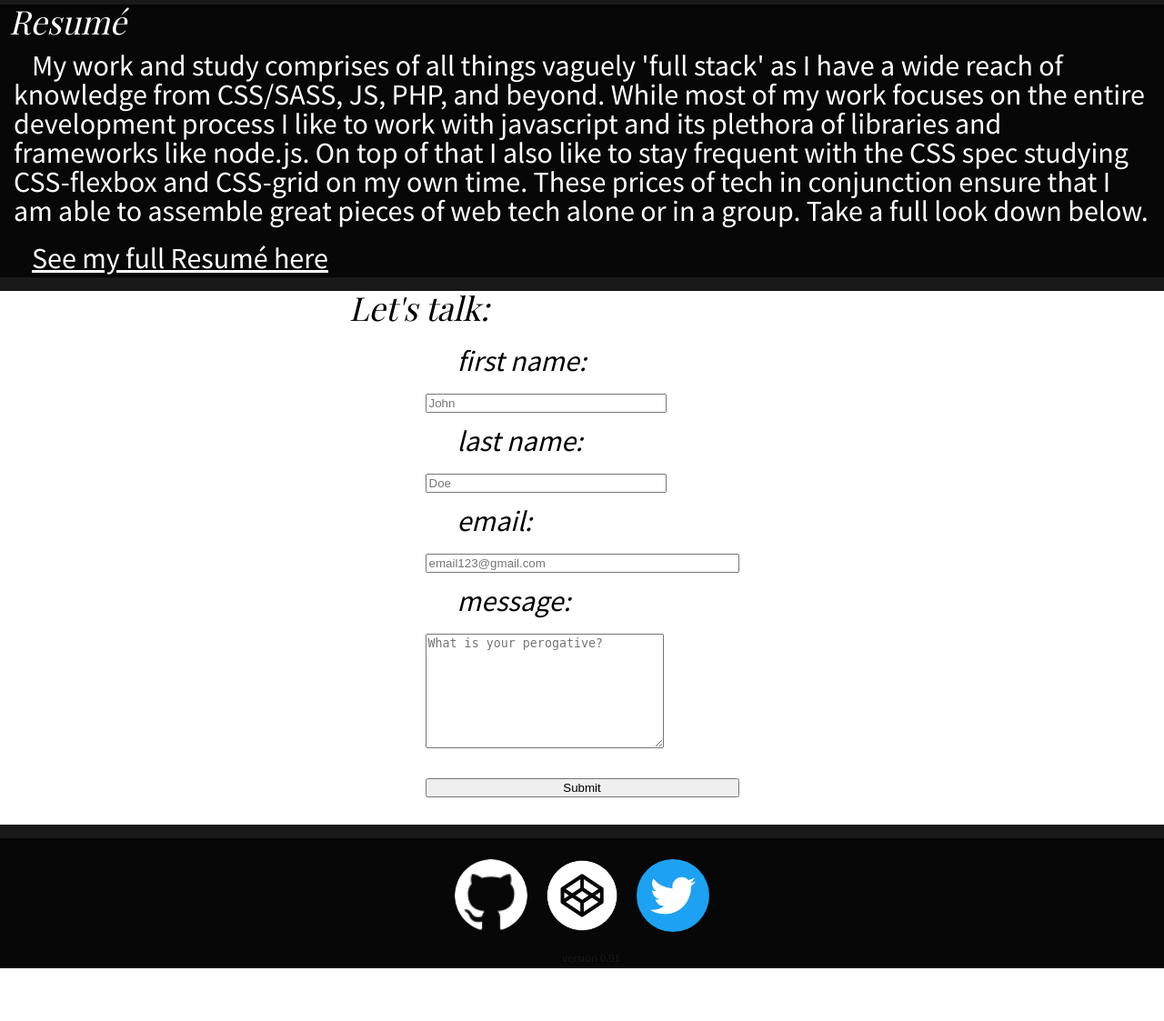
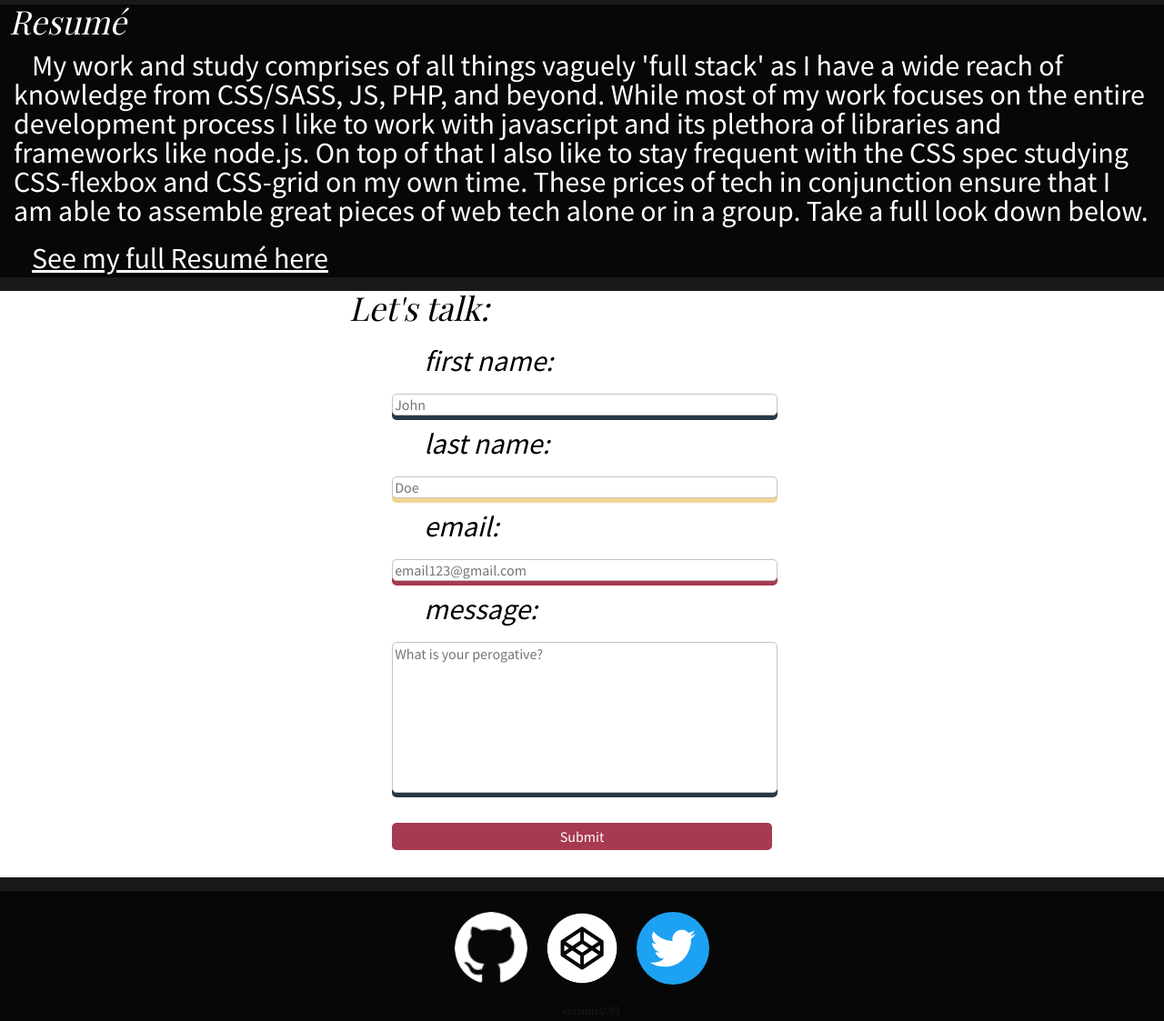
Before and after one commit to ColeyG/portfolio, a PHP site: page / in a window 1280 px wide. Shown: the part 1166-2289 px from the top of the page at 91% size. Before the commit the page ends 2231 px from the top, so only its background shows below. Run offline with PHP 8.4, Linux system fonts and the light colour scheme; data that the repository does not hold is empty; some web fonts are replaced.

Commit message:
93-fixing form

```diff
--- a/css/main.css
+++ b/css/main.css
@@ -412,3 +412,43 @@ a{
 #closeButton:hover{
   background-color:rgb(77, 146, 83);
 }
+input.input,textarea.input{
+  width:100%;
+  Font-Family: 'Source Sans Pro', Sans-Serif;
+  Font-Size: 16px;
+  border:1px solid rgb(196, 196, 196);
+  border-radius: 5px;
+  transition:.3s;
+}
+textarea.input{
+  resize:none;
+}
+textarea.input:focus{
+  box-shadow: 0px 10px 0px #275fba;
+}
+input.input:focus{
+  box-shadow: 0px 10px 0px #275fba;
+}
+#submitButton{
+  width:100%;
+  background-color: rgba(166,58,80,1);
+  cursor: pointer;
+  color:white;
+  padding:5px;
+  border:none;
+}
+#submitButton:hover{
+  background-color: rgb(212, 50, 83);
+}
+#submitButton:focus{
+  box-shadow: inset 0px 0px 5px black;
+}
+.blue{
+  box-shadow: 0px 5px 0px rgba(40,56,69,1);
+}
+.beige{
+  box-shadow: 0px 5px 0px rgba(242,212,146,1);
+}
+.red{
+  box-shadow: 0px 5px 0px rgba(166,58,80,1);
+}
--- a/index.php
+++ b/index.php
@@ -133,15 +133,15 @@ $success = mysqli_real_connect(
         <div class="formWrapper">
         <form class="form" name="contact" method="post" action="index.php">
             <p class="italics">first name:</p>
-            <input placeholder="John" class="input" type="text" name="first_name" maxlength="100" size="30">
+            <input placeholder="John" class="input blue" type="text" name="first_name" maxlength="100" size="40">
             <p class="italics">last name:</p>
-            <input placeholder="Doe" class="input" type="text" name="last_name" maxlength="100" size="30">
+            <input placeholder="Doe" class="input beige" type="text" name="last_name" maxlength="100" size="40">
             <p class="italics">email:</p>
-            <input placeholder="email123@gmail.com" class="input" type="text" name="email" maxlength="150" size="40">
+            <input placeholder="email123@gmail.com" class="input red" type="text" name="email" maxlength="150" size="40">
             <p class="italics">message:</p>
-            <textarea placeholder="What is your perogative?" class="input" type="message" name="message" maxlength="1500" cols="30" rows="8"></textarea>
+            <textarea placeholder="What is your perogative?" class="input blue" type="message" name="message" maxlength="1500" cols="40" rows="8"></textarea>
             <textarea placeholder="Where is the css?" class="hidden" type="message" name="address" maxlength="1500" cols="30" rows="8"></textarea>
-            <input id="submitButton" class="input" type="submit" value="Submit" name="submitBut">
+            <input id="submitButton" class="input" id="submitButton" type="submit" value="Submit" name="submitBut">
         </form>
         </div>
     </div>
@@ -151,7 +151,7 @@ $success = mysqli_real_connect(
         <a href="https://twitter.com/ColeyGeerts"><div class="social"><img src="images/twitter.svg"></div></a>
     </footer>
     <div id="versioning">
-        <p>version 0.91</p>
+        <p>version 0.93</p>
     </div>
 </section>
 <section id="lightBox">
```
